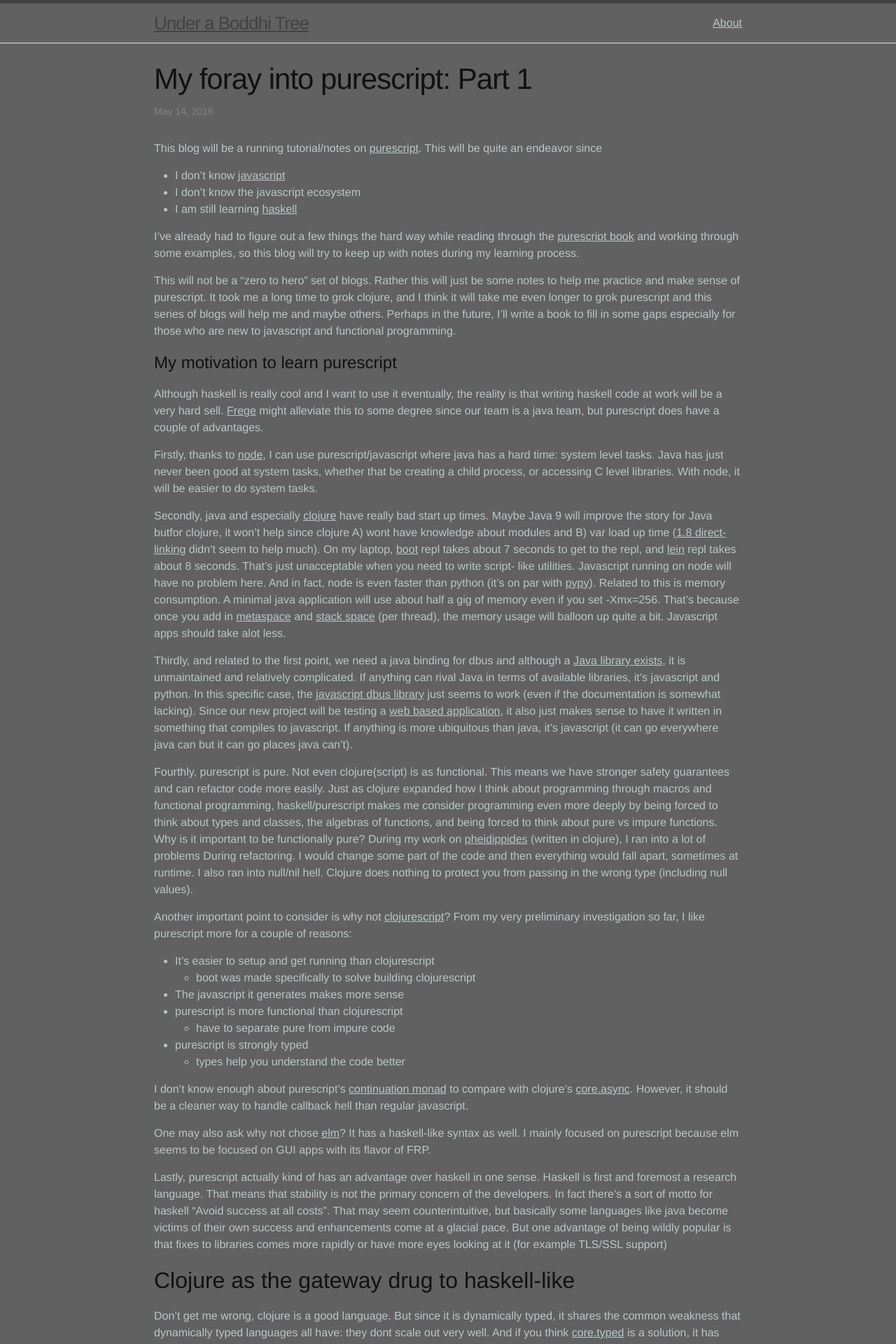
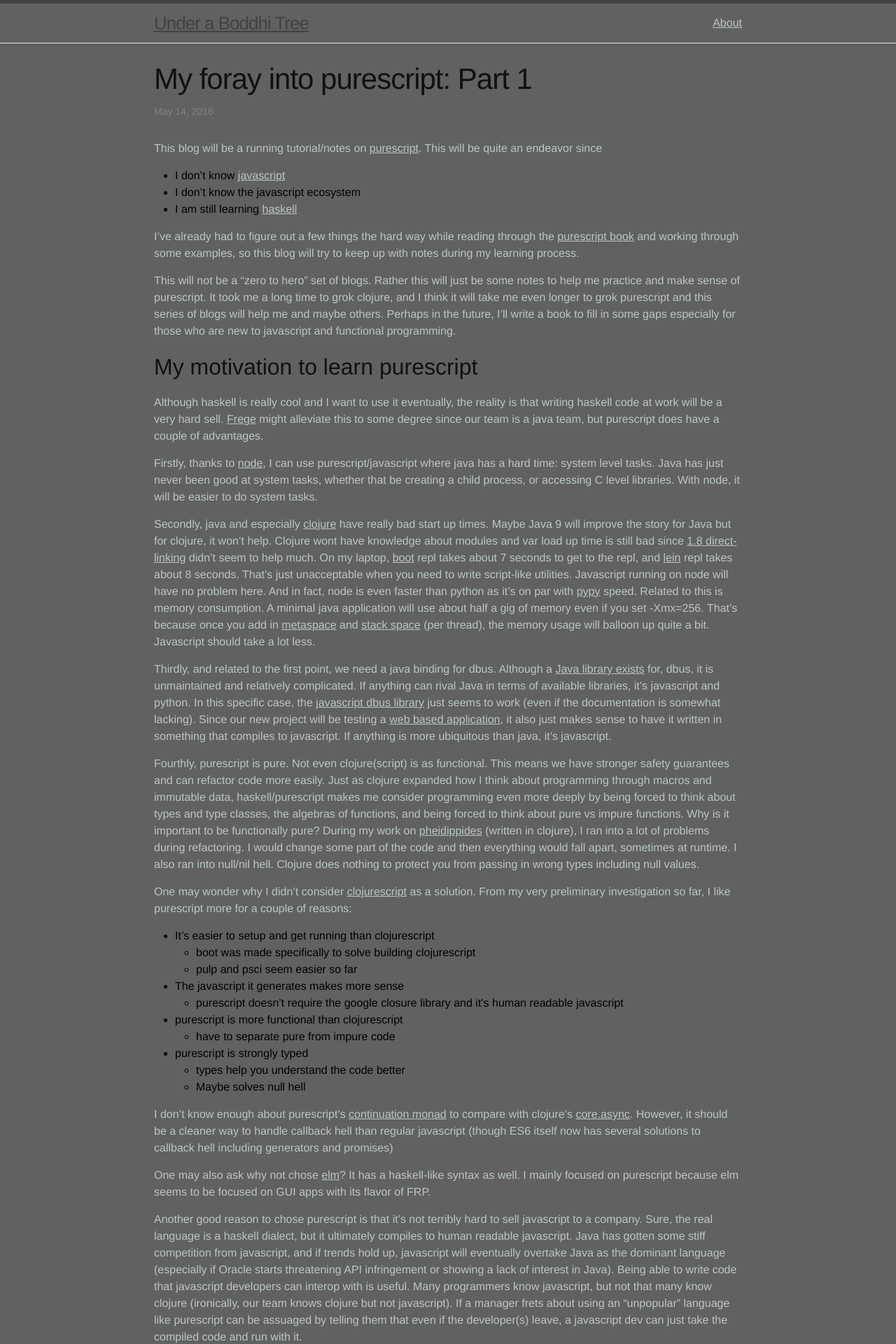
Before and after one commit to rarebreed/rarebreed.github.io, a Jekyll site: the page built from _posts/2016-05-14-getting-started-with-purescript.md, in a window 1280 px wide. Shown: the top 1920 px of the page at 70% size. Built offline with Jekyll 4.4.1, drawn with Linux system fonts in a browser that asks for light colours; some of the changed text lies outside the part shown.

Commit message:
Adding some more comments on why to use purescript

```diff
--- a/_posts/2016-05-14-getting-started-with-purescript.md
+++ b/_posts/2016-05-14-getting-started-with-purescript.md
@@ -18,7 +18,7 @@
 and this series of blogs will help me and maybe others.  Perhaps in the future, I'll write a book to fill in some gaps
 especially for those who are new to javascript and functional programming.
 
-# My motivation to learn purescript
+## My motivation to learn purescript
 
 Although haskell is really cool and I want to use it eventually, the reality is that writing haskell code at work will
 be a very hard sell.  [Frege][-frege] might alleviate this to some degree since our team is a java team, but purescript
@@ -29,45 +29,58 @@
 With node, it will be easier to do system tasks.
 
 Secondly, java and especially [clojure][-clojure] have really bad start up times.  Maybe Java 9 will improve the story
-for Java butfor clojure, it won't help since clojure A) wont have knowledge about modules and B) var load up time ([1.8
-direct-linking][-direct-linking] didn't seem to help much).  On my laptop, [boot][-boot] repl takes about 7 seconds to
-get to the repl, and [lein][-lein] repl takes about 8 seconds.  That's just unacceptable when you need to write script-
-like utilities.  Javascript running on node will have no problem here.  And in fact, node is even faster than python
-(it's on par with [pypy][-pypy]).  Related to this is memory consumption. A minimal java application will use about half
-a gig of memory even if you set -Xmx=256.  That's because once you add in [metaspace][-metaspace] and [stack space][-ss]
-(per thread), the memory usage will balloon up quite a bit.  Javascript apps should take alot less.
+for Java but for clojure, it won't help.  Clojure wont have knowledge about modules and var load up time is still bad
+since [1.8 direct-linking][-direct-linking] didn't seem to help much.  On my laptop, [boot][-boot] repl takes about 7
+seconds to get to the repl, and [lein][-lein] repl takes about 8 seconds.  That's just unacceptable when you need to
+write script-like utilities.  Javascript running on node will have no problem here.  And in fact, node is even faster
+than python as it's on par with [pypy][-pypy] speed.  Related to this is memory consumption. A minimal java application
+will use about half a gig of memory even if you set -Xmx=256.  That's because once you add in [metaspace][-metaspace]
+and [stack space][-ss] (per thread), the memory usage will balloon up quite a bit.  Javascript should take a lot less.
 
-Thirdly, and related to the first point, we need a java binding for dbus and although a [Java library exists][-jdbus],
-it is unmaintained and relatively complicated.  If anything can rival Java in terms of available libraries, it's
+Thirdly, and related to the first point, we need a java binding for dbus.  Although a [Java library exists][-jdbus] for,
+dbus, it is unmaintained and relatively complicated.  If anything can rival Java in terms of available libraries, it's
 javascript and python.  In this specific case, the [javascript dbus library][-dbus-native] just seems to work (even if
 the documentation is somewhat lacking). Since our new project will be testing a [web based application][-cockpit], it
 also just makes sense to have it written in something that compiles to javascript.  If anything is more ubiquitous than
-java, it's javascript (it can go everywhere java can but it can go places java can't).
+java, it's javascript.
 
 Fourthly, purescript is pure.  Not even clojure(script) is as functional.  This means we have stronger safety guarantees
-and can refactor code more easily.  Just as clojure expanded how I think about programming through macros and functional
-programming, haskell/purescript makes me consider programming even more deeply by being forced to think about types and
-classes, the algebras of functions, and being forced to think about pure vs impure functions.  Why is it important to
-be functionally pure?  During my work on [pheidippides][-phei] (written in clojure), I ran into a lot of problems During
-refactoring.  I would change some part of the code and then everything would fall apart, sometimes at runtime.  I also
-ran into null/nil hell.  Clojure does nothing to protect you from passing in the wrong type (including null values).
+and can refactor code more easily.  Just as clojure expanded how I think about programming through macros and immutable
+data, haskell/purescript makes me consider programming even more deeply by being forced to think about types and type
+classes, the algebras of functions, and being forced to think about pure vs impure functions.  Why is it important to be
+functionally pure?  During my work on [pheidippides][-phei] (written in clojure), I ran into a lot of problems during
+refactoring.  I would change some part of the code and then everything would fall apart, sometimes at runtime. I also
+ran into null/nil hell.  Clojure does nothing to protect you from passing in wrong types including null values.
 
-Another important point to consider is why not [clojurescript][-cljscript]?  From my very preliminary investigation so
-far, I like purescript more for a couple of reasons:
+One may wonder why I didn't consider [clojurescript][-cljscript] as a solution.  From my very preliminary investigation
+so far, I like purescript more for a couple of reasons:
 
 - It's easier to setup and get running than clojurescript
   - boot was made specifically to solve building clojurescript
+  - pulp and psci seem easier so far
 - The javascript it generates makes more sense
+  - purescript doesn't require the google closure library and it's human readable javascript
 - purescript is more functional than clojurescript
   - have to separate pure from impure code
 - purescript is strongly typed
   - types help you understand the code better
+  - Maybe solves null hell
 
 I don't know enough about purescript's [continuation monad][-cont-monad] to compare with clojure's [core.async][-async].
-However, it should be a cleaner way to handle callback hell than regular javascript.
+However, it should be a cleaner way to handle callback hell than regular javascript (though ES6 itself now has several
+solutions to callback hell including generators and promises)
 
 One may also ask why not chose [elm][-elm]?  It has a haskell-like syntax as well.  I mainly focused on purescript
 because elm seems to be focused on GUI apps with its flavor of FRP.
+
+Another good reason to chose purescript is that it's not terribly hard to sell javascript to a company.  Sure, the real
+language is a haskell dialect, but it ultimately compiles to human readable javascript.  Java has gotten some stiff
+competition from javascript, and if trends hold up, javascript will eventually overtake Java as the dominant language
+(especially if Oracle starts threatening API infringement or showing a lack of interest in Java).  Being able to write
+code that javascript developers can interop with is useful.  Many programmers know javascript, but not that many know
+clojure (ironically, our team knows clojure but not javascript).  If a manager frets about using an "unpopular" language
+like purescript can be assuaged by telling them that even if the developer(s) leave, a javascript dev can just take the
+compiled code and run with it.
 
 Lastly, purescript actually kind of has an advantage over haskell in one sense.  Haskell is first and foremost a
 research language.  That means that stability is not the primary concern of the developers.  In fact there's a sort of
@@ -75,7 +88,11 @@
 become victims of their own success and enhancements come at a glacial pace.  But one advantage of being wildly popular
 is that fixes to libraries comes more rapidly or have more eyes looking at it (for example TLS/SSL support)
 
-## Clojure as the gateway drug to haskell-like
+Convincing my colleagues to switch to a new language is probably unlikely.  I hope by reading this blog post I can
+persuade them that clojure, as nice as it is, has competition :)  Perhaps others who are starting to feel the pain of
+dynamic languages will also take a look into purescript/haskell as alternatives
+
+## Clojure as the gateway drug to haskell
 
 Don't get me wrong, clojure is a good language.  But since it is dynamically typed, it shares the common weakness that
 dynamically typed languages all have:  they dont scale out very well.  And if you think [core.typed][-cljtype] is a
@@ -87,21 +104,58 @@
 
 Where I think clojure is good though is as a stepping stone to haskell/purescript.  If you're coming from the imperative
 world, clojure will be a bumpy ride, but not as bumpy (I think) as if you came straight to haskell.  The reason is that
-clojure still has some impure escape hatches (now that I am learning haskell, I see that the do macro in clojure is a
-poor man's do block in haskell).  The syntax is not the hard part about clojure, in fact, it's one of the coolest parts
-of the language (and helps make macros possible).  In fact, I wish haskell syntax looked like a lisp (more like the
-original lambda calculus).  Clojure will also force you into thinking about how to deal with immutable data, which for
-me, was the hardest part about becoming fluent in clojure.
+clojure still has some impure escape hatches.  Now that I am learning haskell, I see that the do macro in clojure is a
+poor man's do block in haskell.  The syntax is not the hard part about clojure, in fact, it's one of the coolest parts
+of the language and helps make macros possible.  In fact, I wish haskell syntax looked like a lisp and more like the
+lambda calculus it's based on.  Clojure will also force you into thinking about how to deal with immutable data, which
+for me, was the hardest part about becoming fluent in clojure.
 
-Clojure is good for small scale (maybe a thousand lines of code scattered across a few files).  When you start getting
+Clojure is good for small scale; maybe a thousand lines of code scattered across a few files.  When you start getting
 into the tens of thousands of lines of code or more, it takes a lot of discipline to make a dynamically typed language
 work.
 
-# Dipping the toes into purescript
+I know strongly typed vs. dynamic brings out religious zealotry in many, but I'm just a typed language kind of guy.
+The only valid argument that dynamic languages proponents legitimately can claim as a win is that there are some valid
+untyped programs that can't be expressed in typed language.  However, typed languages win in virtually any other
+category
+
+- robustness
+- finding more errors at compile time than run time
+- better static analysis
+- easier refactoring
+- code is easier to understand
+
+Perhaps the first and last point dynamic proponents will claim are false, but I think all the rest even they must
+concede.  I will argue that typed languages are more robust (especially a language like haskell) which can get rid of
+the billion dollar mistake that is null.  I will also claim that typed code is easier to understand with a simple test.
+Take your average python code base and look at a function.  What are the types of the parameters that you are supposed
+to pass in?  Docstrings you say?  Are you sure those are up to date?  And there's no guarantee a docstring will exists
+for a function.
+
+I will don my flame resistant firesuit and make the claim that people who prefer dynamic languages simply are too lazy
+or in a rush to type things out.  Even when I was writing clojure code, I found that I often started putting things
+into defrecords rather than a map.  The conventional wisdom is that you use maps unless you need performance or you
+have to require that a key is inside a map.  But that's the problem.  What happens when a key doesn't exist in the map?
+Now you have to do defensive checking in your code to make sure you DO have the key.  So any time you spend not making
+it into a proper type gets lost on the defensive coding and adding {:pre [] :post []} contract functions.
+
+What I am discovering about haskell's type system is why they call it Algebraic Data Types.  If you studied Abstract
+Algebra or Modern Algebra in college, you'll start to see why.  For example, purescript has Semigroups and Rings.  A
+SemiGroup for example must support the append operation.  Why is this important?  What good does Type Theory bring to
+programming?  I just want to code!!  The reason you should learn these things is because they help you reason about
+your program.  They help you understand which parts of your code are composable with other, and how to make them
+composable with each other.  Composing functions is really THE hallmark of functional programming the more I think
+about it.  Immutable data, functions as first class citizens, isolating impure from pure code, all of these things are
+really about being able to compose functions together.
+
+Hopefully you read the blog post from Adam Bard above, and saw that haskell code is more concise and succinct than a
+core.typed annotated clojure code.  In fact, I'd say it's as concise as unannotated code.
+
+## Dipping the toes into purescript
 
 So now that I've gotten out of the way why I want to use purescript, let's start taking some notes!!
 
-## Getting purescript and dependencies
+# Getting purescript and dependencies
 
 I had a problem trying to install purescript using **sudo npm install -g purescript** due to some problem with a flag.
 So instead, I built purescript using stack.  Of course, that means you will need to [install stack][-stack] on your
@@ -139,22 +193,24 @@
 This will create a directory structure for pulp to work with.  I'm still trying to figure out the best layout hierarchy
 for purescript code.
 
-## Editor for purescript
+# Editor for purescript
 
 I've been using [atom][-atom] with the language-purescript and ide-purescript plugins.  It doesn't seem to have an easy
 way to refactor however.   It also seems to be a decent haskell editor as well.
 
-## Purescript and Javascript types
+# Purescript and Javascript types
 
 Since purescript compiles to javascript, it's good to understand what primitive types purescript maps to.
 
 - Strings: a javascript string
 - Number: A non Integer type (a float for example)
+- Boolean: a javascript boolean
 - Record: maps to a javascript object
 - Array: a javascript array with the constraint that all elements are of the same type
 - Int: a javascript integer with the restriction that it only holds 32bits (there's a 53bit integer)
+- function: purescript functions are themselves types, and they map to a javascript function
 
-## How (native) modules work in purescript
+# How (native) modules work in purescript
 
 Even though purescript uses npm and has wrappers for several node modules, purescript uses slightly different tools
 
@@ -164,7 +220,7 @@
 When a purescript module is compiled, it compiles down to a javascript file which in turn can be generated as a
 CommonJS (eg node style) package.
 
-## The javascript package/module mess
+# The javascript package/module mess
 
 I'm still learning about how javascript actually finds and loads modules.  There seems to be several competing styles
 of creating modules since pre ECMAScript 2015 doesn't standardize on a module system.  So the prevailing kinds of
@@ -185,7 +241,7 @@
 - bower: manages more than javascript dependencies (eg static assets)
 
 
-## The two kinds of javascript programs
+# The two kinds of javascript programs
 
 Thanks to node, javascript isn't relegated to just browser programming.  Javascript can now be in the same position
 that was mostly relegated to languages like bash, python or ruby.  However, there are some fundamental differences
@@ -199,7 +255,7 @@
   - Can use Web Worker API to make the browser run script in a new thread for parallelism
 - How packages are found and loaded seems to be different
 
-## Tooling for purescript
+# Tooling for purescript
 
 Purescript lives in a more opinionated world.  For dependency management, it uses bower, and it generates CommonJS style
 packages.  Because of this, for purescript packages use
@@ -211,7 +267,7 @@
 Instead of npm install.  However, that doesn't mean you can't use npm to download packages, but it means you'll have to
 do FFI and perhaps load/require the code differently.
 
-## Differences with haskell
+# Differences with haskell
 
 There's already a good write up of the [differences between purescript and haskell][-diff] on the purescript wiki, but
 here's some of my own encounters.
@@ -223,7 +279,7 @@
 - When declaring a class, the fat arrow is reversed if you have a type constraint
 - When defining an instance of a class, you have to give the instance a name
 
-## No syntax sugar for lists
+# No syntax sugar for lists
 
 In haskell, it's pretty common to do something like this
 
@@ -252,7 +308,7 @@
 headNtail (Cons h t) = Tuple (Just h) (Just t)
 {% endhighlight %}
 
-## Imports, imports and more Imports
+# Imports, imports and more Imports
 
 It seems like purescript doesn't include much by default even in its Prelude.  Also, it's a little weird trying to
 find where for example Array or Maybe definitions are.  So here's what I've been doing so far.
@@ -262,7 +318,7 @@
 and see what the module name is.  For example, if you want to use the Maybe type, you need to install purescript-maybe
 and import the Data.Maybe module
 
-## Record syntax vs. Record vs. Javascript object
+# Record syntax vs. Record vs. Javascript object
 
 {% highlight haskell %}
 -- This is a Record type
@@ -279,7 +335,7 @@
 
 The functions in purescript are pretty much what they look like in haskell
 
-## Recursion tricks
+# Recursion tricks
 
 {% highlight haskell %}
 fact :: Int -> Int
@@ -301,7 +357,7 @@
 What is the above doing?  It's making a helper function fact' that uses an accumulator.  We call it like we normally
 think of when doing a factorial (Eg fact 5), but by using the helper fact' functions we can make it tail call recursive.
 
-# Things I still need to investigate
+## Things I still need to investigate
 
 1. How to debug javascript if it's not in the browser (ie client side code)
 2. How to debug purescript
--- a/_sass/_base.scss
+++ b/_sass/_base.scss
@@ -67,6 +67,7 @@
  */
 ul, ol {
     margin-left: $spacing-unit;
+    color: #000;
 }
 
 li {
```
